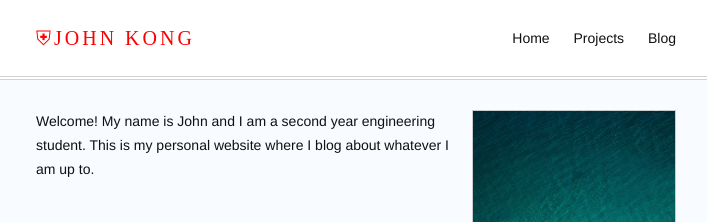
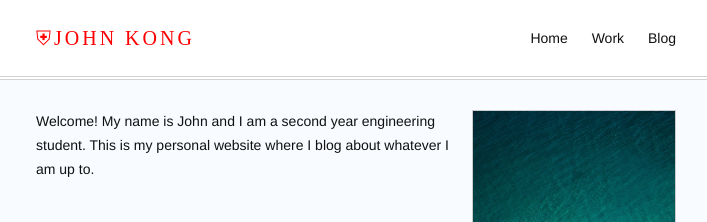
Before and after one commit to Lojlk/Lojlk.github.io, a Jekyll site: the page built from index.md, in a window 1280 px wide. Shown: the top 222 px of the page, without its empty margins (284-991 px from the left). Built offline with Jekyll 4.4.1, drawn with Linux system fonts in a browser that asks for light colours.

Commit message:
config.yml

```diff
--- a/_config.yml
+++ b/_config.yml
@@ -13,7 +13,7 @@ header:
   pages:
     - name: Home
       slug: /
-    - name: Projects
+    - name: Work
     # Change this to Work
     - name: Blog
 
```
